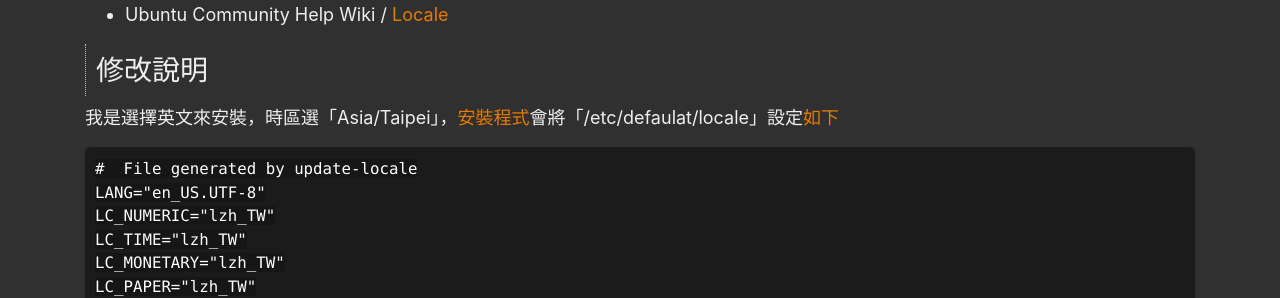
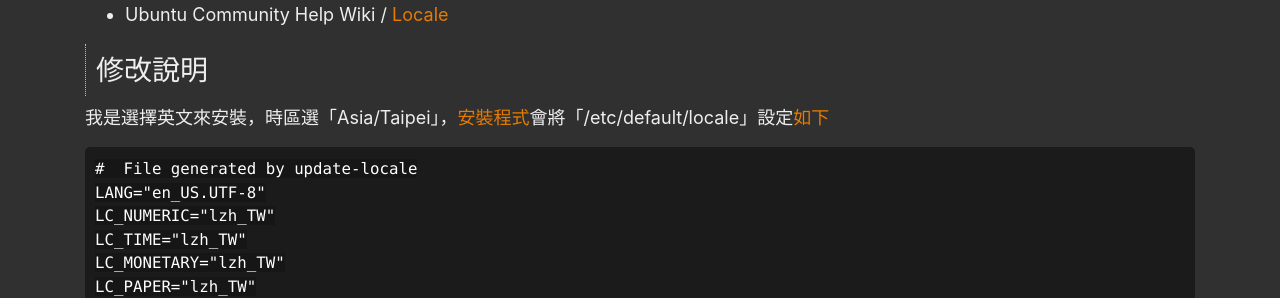
Before and after one commit to samwhelp/note-ubuntu-18.04, a Jekyll site: the page built from read/howto/install/locale/index.md, in a window 1280 px wide and 1400 px high, scrolled down 277 px. Shown: the part 153-451 px from the top of the window. Built offline with Jekyll 4.4.1, drawn with Linux system fonts in a browser that asks for light colours; some of the changed text lies outside the part shown.

Commit message:
Fix typo

````diff
--- a/read/howto/install/locale/index.md
+++ b/read/howto/install/locale/index.md
@@ -26,7 +26,7 @@ source_url: '/read/howto/install/locale/index.md'
 
 ## 修改說明
 
-我是選擇英文來安裝，時區選「Asia/Taipei」，[安裝程式](https://packages.ubuntu.com/bionic/ubiquity)會將「/etc/defaulat/locale」設定[如下](https://github.com/samwhelp/play-ubuntu-18.04-plan/blob/master/prototype/env-basic/locale/config/original/locale)
+我是選擇英文來安裝，時區選「Asia/Taipei」，[安裝程式](https://packages.ubuntu.com/bionic/ubiquity)會將「/etc/default/locale」設定[如下](https://github.com/samwhelp/play-ubuntu-18.04-plan/blob/master/prototype/env-basic/locale/config/original/locale)
 
 ```
 #  File generated by update-locale
@@ -89,7 +89,7 @@ LC_ALL=
 
 ## 額外一提
 
-若是要中文介面，則要將「/etc/defaulat/locale」改成設定[如下](https://github.com/samwhelp/play-ubuntu-18.04-plan/blob/master/prototype/env-basic/locale/config/zh_TW/locale)
+若是要中文介面，則要將「/etc/default/locale」改成設定[如下](https://github.com/samwhelp/play-ubuntu-18.04-plan/blob/master/prototype/env-basic/locale/config/zh_TW/locale)
 
 ```
 #  File generated by update-locale
````
